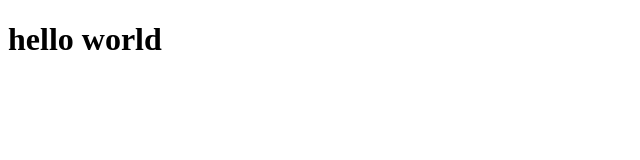
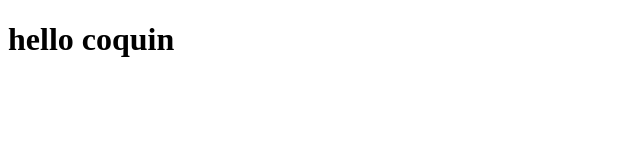
Before and after one commit to stephanelesourd/dcpro12git, a plain HTML site: page index.html in a window 1280 px wide. Shown: the full height of the page, 0-640 px from the left. Drawn offline with Linux system fonts and the light colour scheme.

Commit message:
Update index.html

```diff
--- a/index.html
+++ b/index.html
@@ -7,7 +7,7 @@
   <title>Document</title>
 </head>
 <body>
-  <h1>hello world</h1>
+  <h1>hello coquin</h1>
 
 </body>
 </html>
```
